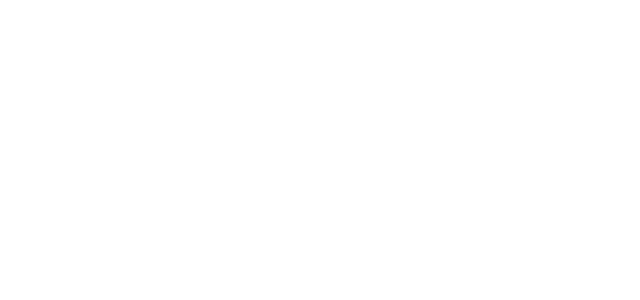
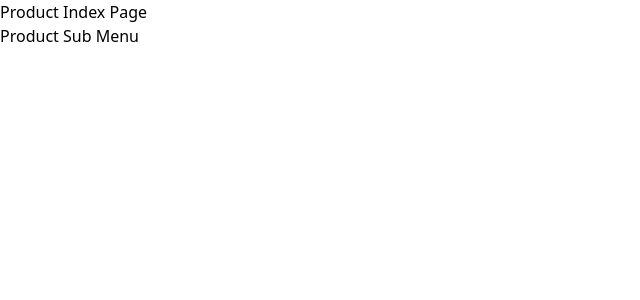
Before and after one commit to seobeomju/TodoEx, a React (Vite) app: page /products in a window 1280 px wide. Before the commit this address had no page. Shown: the top 300 px of the page, without its empty margins (0-640 px from the left). Built offline with nearby package versions, Linux system fonts and the light colour scheme.

Commit message:
product확장 페이지 생성 및 라우터 연결

```diff
--- a/src/layouts/customSidebar.tsx
+++ b/src/layouts/customSidebar.tsx
@@ -31,6 +31,11 @@
                         Todo
                     </NavLink>
                 </li>
+                <li className="py-2">
+                    <NavLink to="/todo" className={({ isActive }) => (isActive ? "active-link" : "")}>
+                        Products
+                    </NavLink>
+                </li>
             </ul>
         </nav>
     </aside>
--- /dev/null
+++ b/src/pages/products/indexPage.tsx
@@ -0,0 +1,18 @@
+import {Outlet} from "react-router";
+
+function ProductIndexPage() {
+    return (
+        <div>
+            <div>Product Index Page</div>
+            <div>
+                Product Sub Menu
+            </div>
+            <div>
+                <Outlet></Outlet>
+            </div>
+
+        </div>
+    );
+}
+
+export default ProductIndexPage;
--- /dev/null
+++ b/src/pages/products/listPage.tsx
@@ -0,0 +1,10 @@
+
+function ProductListPage() {
+    return (
+        <div>
+            <div>Products List</div>
+        </div>
+    );
+}
+
+export default ProductListPage;
--- /dev/null
+++ b/src/router/productsRouter.tsx
@@ -0,0 +1,17 @@
+import {Route} from "react-router";
+import ProductIndexPage from "../pages/products/indexPage.tsx";
+import {lazy, Suspense} from "react";
+
+const Loading = <div>Loading..............</div>
+const ProductsList = lazy(() =>
+    import('../pages/products/listPage.tsx'))
+
+
+export default function productsRouter() {
+    return(
+        <Route path='/products' element={<ProductIndexPage/>}>
+            <Route path='list'
+                   element={<Suspense fallback={Loading}><ProductsList/></Suspense>}></Route>
+        </Route>
+    )
+}
--- a/src/router/root.tsx
+++ b/src/router/root.tsx
@@ -1,6 +1,7 @@
 import {Route} from "react-router";
 import {lazy, Suspense} from "react";
-import todoRouter from "./todoRouter.tsx";
+import productsRouter from "./productsRouter.tsx";
+//import todoRouter from "./todoRouter.tsx";
 
 const Loading = <div>Loading..............</div>
 
@@ -16,7 +17,8 @@
     return [
         <Route path={'/'} element={ <Suspense fallback={Loading}><Main/></Suspense> } ></Route>,
         <Route path={'/about'} element={ <Suspense fallback={Loading}><About/></Suspense> } ></Route>,
-        todoRouter(),
+        //todoRouter(),
+        productsRouter()
     ]
 
 }
```
Also changed, not shown: 1 other file (tests, documents, lock files or other folders).
